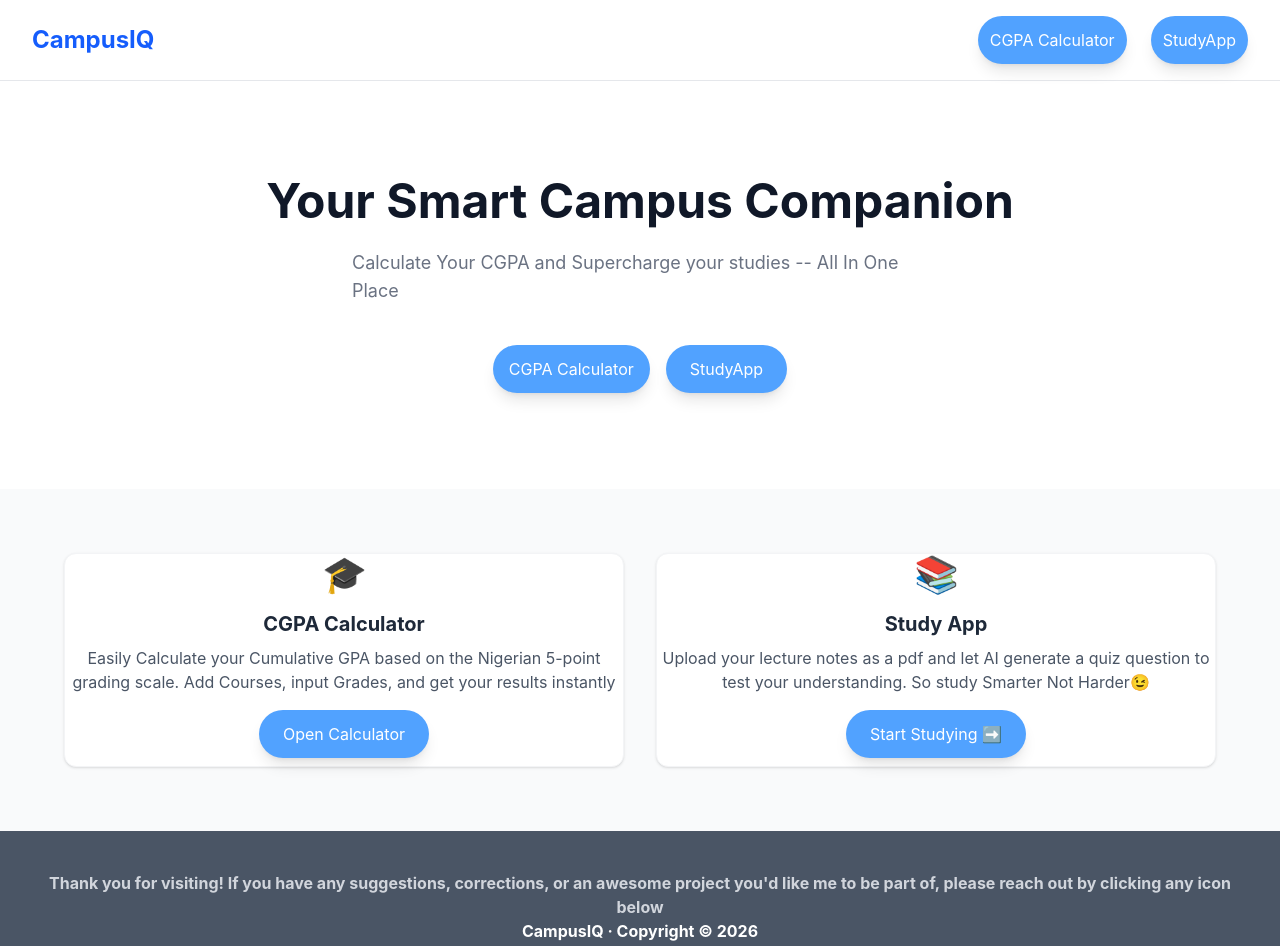
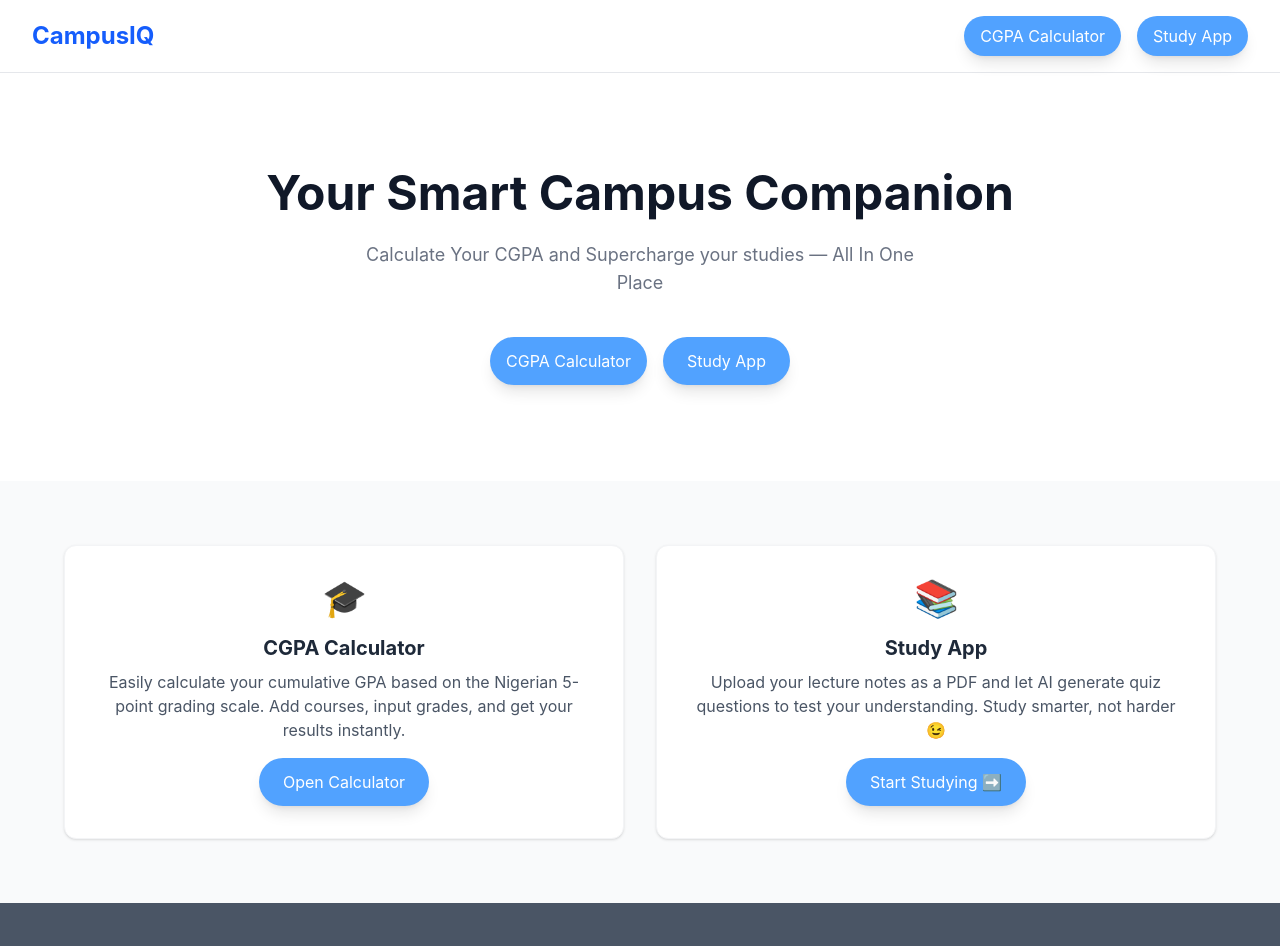
Before and after one commit to jenissiezichi/CampusIQ, a React (Vite) app: page / in a window 1280 px wide. Shown: the top 946 px of the page. Built offline with nearby package versions, Linux system fonts and the light colour scheme.

Commit message:
Update Home.jsx

```diff
--- a/src/Home.jsx
+++ b/src/Home.jsx
@@ -1,85 +1,114 @@
 import React from 'react';
 import './index.css';
-import {useNavigate} from 'react-router-dom';
+import { useNavigate } from 'react-router-dom';
 
 function Home() {
   const navigate = useNavigate();
 
   return (
     <div className="min-h-screen bg-white text-gray-800">
-            <nav className="flex items-center justify-between px-8 py-4 border-b border-gray-200">
+
+      {/* NAVBAR */}
+      <nav className="flex flex-col md:flex-row items-center justify-between gap-4 px-4 md:px-8 py-4 border-b border-gray-200">
         <h1 className="text-2xl font-bold text-blue-600">CampusIQ</h1>
-                <div className="flex gap-6">
 
-                    <button onClick={() => window.open('https://jenissi.me/Cgpa/index.html', '_blank')} className="cursor-pointer bg-blue-400 text-white px-3 py-2 rounded-full
-    hover:bg-blue-600 transition shadow-lg">CGPA Calculator
+        <div className="flex flex-col md:flex-row gap-4 w-full md:w-auto">
+          <button
+            onClick={() => window.open('https://jenissi.me/Cgpa/index.html', '_blank')}
+            className="w-full md:w-auto bg-blue-400 text-white px-4 py-2 rounded-full hover:bg-blue-600 transition shadow-lg"
+          >
+            CGPA Calculator
           </button>
 
-                    <button onClick={() => navigate('/study')} className="cursor-pointer bg-blue-400 text-white px-3 py-3 rounded-full
-    hover:bg-blue-600 transition shadow-lg">StudyApp
+          <button
+            onClick={() => navigate('/study')}
+            className="w-full md:w-auto bg-blue-400 text-white px-4 py-2 rounded-full hover:bg-blue-600 transition shadow-lg"
+          >
+            Study App
           </button>
         </div>
       </nav>
 
+      {/* HERO SECTION */}
+      <section className="flex flex-col items-center text-center px-4 py-16 md:py-24">
+        <h2 className="text-3xl md:text-5xl font-bold text-gray-900 mb-6">
+          Your Smart Campus Companion
+        </h2>
 
-            <section className="flex items-center justify-between px-4 py-24 flex-col">
-                <h2 className="text-5xl font-bold text-gray-900 mb-6">Your Smart Campus Companion </h2>
-                <p className="text-lg text-gray-500 mb-10 max-w-xl">Calculate Your CGPA and Supercharge your
-                    studies -- All In One Place</p>
-                <div className="flex gap-4">
-                    <button onClick={() => window.open('https://jenissi.me/Cgpa/index.html', '_blank')} className="cursor-pointer bg-blue-400 text-white px-4 py-3 rounded-full
-    hover:bg-blue-600 transition shadow-lg">CGPA Calculator
+        <p className="text-base md:text-lg text-gray-500 mb-10 max-w-xl">
+          Calculate Your CGPA and Supercharge your studies — All In One Place
+        </p>
+
+        <div className="flex flex-col md:flex-row gap-4 w-full md:w-auto">
+          <button
+            onClick={() => window.open('https://jenissi.me/Cgpa/index.html', '_blank')}
+            className="w-full md:w-auto bg-blue-400 text-white px-4 py-3 rounded-full hover:bg-blue-600 transition shadow-lg"
+          >
+            CGPA Calculator
           </button>
 
-                    <button onClick={() => navigate('/study')} className="cursor-pointer bg-blue-400 text-white px-6 py-3 rounded-full
-    hover:bg-blue-600 transition shadow-lg">StudyApp
-                    </button>
-
-                </div>
-            </section>
-            <section className="grid grid-cols-2 gap-8 py-16 px-16 bg-gray-50">
-
-                <div
-                    className="bg-white rounded-xl o-8 shadow-sm border border-gray-100 flex flex-col items-center justify-center">
-                    <div className="text-4xl mb-4">🎓</div>
-                    <h3 className="text-xl font-bold mb-2">CGPA Calculator</h3>
-                    <p className="text-gray-600 text-center mb-4">Easily Calculate your Cumulative GPA based on the
-                        Nigerian 5-point grading scale.
-                        Add Courses, input Grades, and get your results instantly</p>
-                    <button onClick={() => window.open('https://jenissi.me/Cgpa/index.html', '_blank')} className="cursor-pointer bg-blue-400 text-white px-6 py-3 rounded-full
-    hover:bg-blue-600 transition shadow-lg cursor-pointer bg-blue-400 text-white px-6 py-3 rounded-full
-    hover:bg-blue-600 transition shadow-lg mb-2">Open Calculator
-                    </button>
-                </div>
-
-                <div
-                    className="bg-white rounded-xl o-8 shadow-sm border border-gray-100 flex flex-col items-center justify-center">
-                    <div className="text-4xl mb-4">📚</div>
-                    <h3 className="text-xl font-bold mb-2">Study App</h3>
-                    <p className="text-gray-600 text-center mb-4">Upload your lecture notes as a pdf and let AI generate
-                        a quiz
-                        question to test your understanding. So study Smarter Not Harder😉</p>
-                    <button onClick={() => navigate('/study')} className="cursor-pointer bg-blue-400 text-white px-6 py-3 rounded-full
-    hover:bg-blue-600 transition shadow-lgcursor-pointer bg-blue-400 text-white px-6 py-3 rounded-full
-    hover:bg-blue-600 transition shadow-lg mb-2">Start Studying ➡️
+          <button
+            onClick={() => navigate('/study')}
+            className="w-full md:w-auto bg-blue-400 text-white px-6 py-3 rounded-full hover:bg-blue-600 transition shadow-lg"
+          >
+            Study App
           </button>
         </div>
       </section>
 
-            <section id="contact2" className="fade-in bg-gray-600 flex flex-col items-center justify-center">
-                <footer
-                    className="footer footer-horizontal footer-center bg-main text-base-content rounded p-10 flex flex-col">
+      {/* FEATURES SECTION */}
+      <section className="grid grid-cols-1 md:grid-cols-2 gap-6 md:gap-8 py-12 md:py-16 px-4 md:px-16 bg-gray-50">
 
-                    <aside>
-                        <p className="text-gray-300 font-bold text-center">
+        {/* CGPA CARD */}
+        <div className="bg-white rounded-xl p-6 md:p-8 shadow-sm border border-gray-100 flex flex-col items-center justify-center text-center hover:scale-105 transition-transform duration-300">
+          <div className="text-4xl mb-4">🎓</div>
+
+          <h3 className="text-xl font-bold mb-2">CGPA Calculator</h3>
+
+          <p className="text-gray-600 mb-4">
+            Easily calculate your cumulative GPA based on the Nigerian 5-point grading scale.
+            Add courses, input grades, and get your results instantly.
+          </p>
+
+          <button
+            onClick={() => window.open('https://jenissi.me/Cgpa/index.html', '_blank')}
+            className="bg-blue-400 text-white px-6 py-3 rounded-full hover:bg-blue-600 transition shadow-lg"
+          >
+            Open Calculator
+          </button>
+        </div>
+
+        {/* STUDY APP CARD */}
+        <div className="bg-white rounded-xl p-6 md:p-8 shadow-sm border border-gray-100 flex flex-col items-center justify-center text-center hover:scale-105 transition-transform duration-300">
+          <div className="text-4xl mb-4">📚</div>
+
+          <h3 className="text-xl font-bold mb-2">Study App</h3>
+
+          <p className="text-gray-600 mb-4">
+            Upload your lecture notes as a PDF and let AI generate quiz questions
+            to test your understanding. Study smarter, not harder 😉
+          </p>
+
+          <button
+            onClick={() => navigate('/study')}
+            className="bg-blue-400 text-white px-6 py-3 rounded-full hover:bg-blue-600 transition shadow-lg"
+          >
+            Start Studying ➡️
+          </button>
+        </div>
+      </section>
+
+      {/* FOOTER */}
+      <section className="bg-gray-600 flex flex-col items-center justify-center">
+        <footer className="text-center p-6 md:p-10">
+          <p className="text-gray-300 font-bold mb-2">
             Thank you for visiting! If you have any suggestions, corrections, or an awesome project
-                            you'd like me to be part of, please reach out by clicking any icon below
+            you'd like me to be part of, please reach out.
           </p>
-                        <p className="text-white font-bold text-center">
-                            CampusIQ · Copyright © <span id="footerYear">2026</span>
+
+          <p className="text-white font-bold">
+            CampusIQ · Copyright © 2026
           </p>
-                    </aside>
-
         </footer>
       </section>
 
```
Lines whose indentation alone changed are shown as unchanged.
